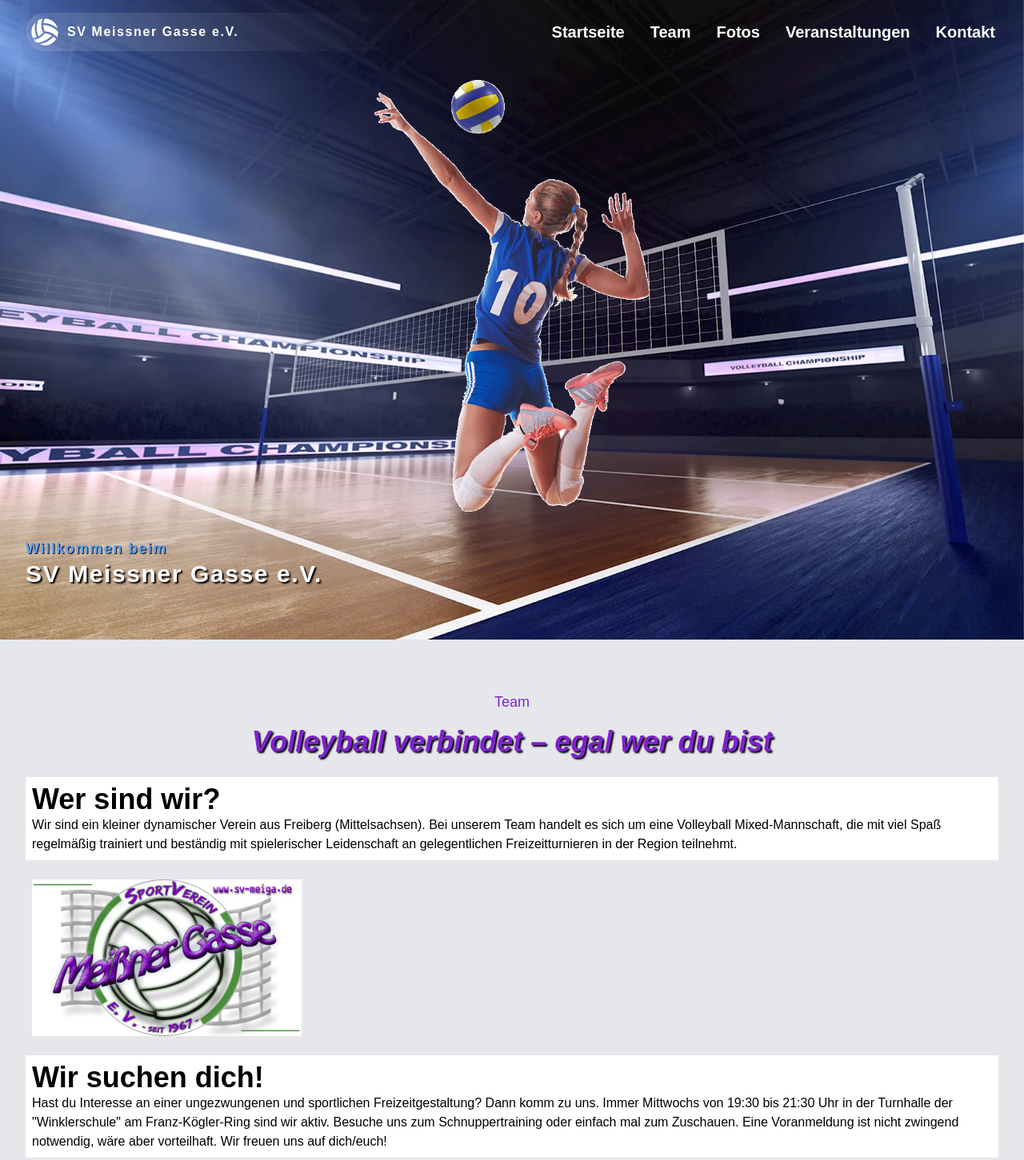
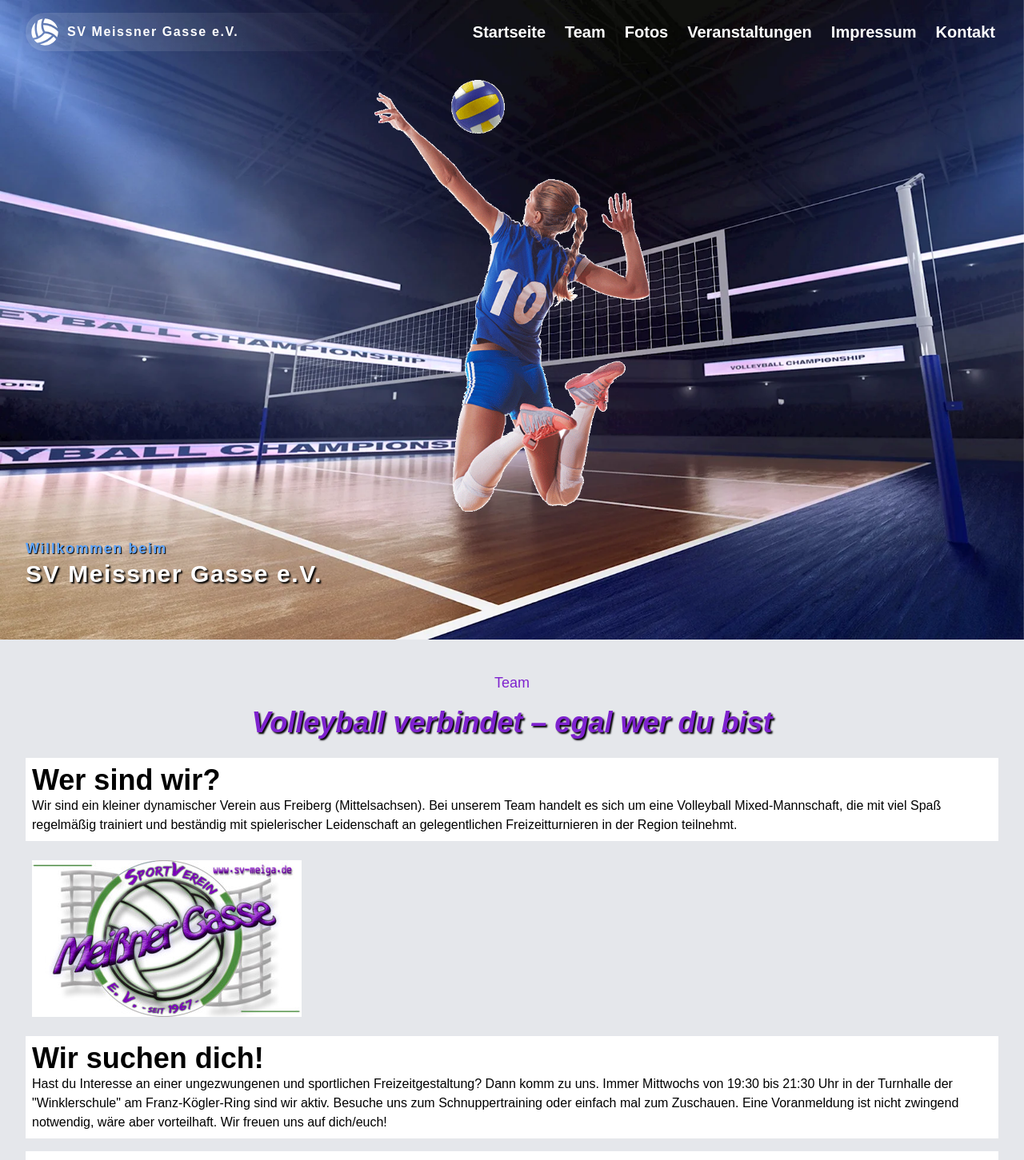
Before and after one commit to SergeySergienko/meiga, a React (Vite) app: page / in a window 1280 px wide. Shown: the top 1451 px of the page at 80% size. Built offline with nearby package versions, Linux system fonts and the light colour scheme.

Commit message:
Add Impressum component

```diff
--- a/src/App.jsx
+++ b/src/App.jsx
@@ -1,7 +1,6 @@
 import React from 'react';
 import {
   Fotos,
-  Impressum,
   Main,
   Team,
   Kontakt,
--- a/src/components/Impressum.tsx
+++ b/src/components/Impressum.tsx
@@ -2,12 +2,10 @@ import React from 'react';
 
 export const Impressum = () => {
   return (
-    <div id='impressum' className='external-container p-6 sm:py-12 lg:py-20'>
-      <div className='flex justify-center p-4 bg-purple-200'>
-        <h2 className='text-4xl text-center text-purple-600 font-bold [text-shadow:2px_2px_3px_var(--tw-shadow-color)] shadow-purple-900'>
-          Impressum
-        </h2>
-      </div>
+    <div className='external-container pb-8'>
+      <p className='mb-8 text-center text-xl sm:text-2xl font-bold'>
+        Impressum
+      </p>
       <div>
         <p className='mb-4'>
           Vertreten durch den Vorstand: Herr Frank Kehling
@@ -18,7 +16,7 @@ export const Impressum = () => {
           verpflichtet und nehmen auch nicht freiwillig teil.
         </p>
       </div>
-      <h3 className='text-xl font-bold my-6'>Haftungsausschluss</h3>
+      <h3 className='text-lg font-bold my-6'>Haftungsausschluss</h3>
       <p className='font-bold'>Haftung für Inhalte</p>
       <p className='mb-4'>
         Die Inhalte unserer Seiten wurden mit größter Sorgfalt erstellt. Für die
--- /dev/null
+++ b/src/components/ImpressumPopup.jsx
@@ -0,0 +1,33 @@
+import { useEffect } from 'react';
+import { BackIcon } from './icons';
+import { Impressum } from './Impressum';
+
+export const ImpressumPopup = ({ onClose }) => {
+  useEffect(() => {
+    document.body.classList.add('overflow-hidden');
+
+    return () => {
+      document.body.classList.remove('overflow-hidden');
+    };
+  }, []);
+
+  return (
+    <div className='fixed inset-0 z-30'>
+      <div className='flex flex-col justify-between h-screen p-8 overflow-y-auto bg-white text-main-dark'>
+        <button
+          className='place-self-start hover:text-main-dark/70'
+          onClick={onClose}
+        >
+          <BackIcon />
+        </button>
+        <Impressum />
+        <button
+          className='place-self-end bg-purple-700 hover:bg-purple-500 text-white py-2 px-4 rounded'
+          onClick={onClose}
+        >
+          Zurück zur Startseite
+        </button>
+      </div>
+    </div>
+  );
+};
--- a/src/components/NavMenu.jsx
+++ b/src/components/NavMenu.jsx
@@ -1,14 +1,29 @@
-import { useEffect } from 'react';
+import { useEffect, useState } from 'react';
+import { ImpressumPopup } from './ImpressumPopup';
 
 export const links = [
   { path: '#home', label: 'Startseite' },
   { path: '#team', label: 'Team' },
   { path: '#fotos', label: 'Fotos' },
   { path: '#events', label: 'Veranstaltungen' },
+  { path: 'impressum', label: 'Impressum' },
   { path: '#contacts', label: 'Kontakt' },
 ];
 
 export const NavMenu = ({ classList, onClose }) => {
+  const [isPopUpOpen, setIsPopUpOpen] = useState(false);
+
+  const openImpressumPopup = () => {
+    setIsPopUpOpen(true);
+  };
+
+  const closeImpressumPopup = () => {
+    setIsPopUpOpen(false);
+    if (onClose) {
+      onClose();
+    }
+  };
+
   useEffect(() => {
     const handleNavClick = (event) => {
       event.preventDefault();
@@ -38,8 +53,23 @@ export const NavMenu = ({ classList, onClose }) => {
   }, []);
 
   return (
+    <>
       <ul className={classList}>
-      {links.map((link) => (
+        {links.map((link) => {
+          if (link.label === 'Impressum') {
+            return (
+              <li key={link.path}>
+                <span
+                  onClick={openImpressumPopup}
+                  className='transition cursor-pointer font-bold text-xl text-white hover:text-purple-300'
+                >
+                  {link.label}
+                </span>
+              </li>
+            );
+          }
+
+          return (
             <li key={link.path}>
               <a
                 href={link.path}
@@ -49,7 +79,10 @@ export const NavMenu = ({ classList, onClose }) => {
                 {link.label}
               </a>
             </li>
-      ))}
+          );
+        })}
       </ul>
+      {isPopUpOpen && <ImpressumPopup onClose={closeImpressumPopup} />}
+    </>
   );
 };
--- a/src/components/Navbar.jsx
+++ b/src/components/Navbar.jsx
@@ -39,7 +39,7 @@ export const Navbar = () => {
                 SV Meissner Gasse e.V.
               </span>
             </a>
-            <NavMenu classList='hidden lg:flex gap-8' />
+            <NavMenu classList='hidden lg:flex gap-6' />
           </div>
           <div className='flex items-center h-12 py-1 lg:hidden'>
             <button
--- a/src/components/Team.jsx
+++ b/src/components/Team.jsx
@@ -2,12 +2,9 @@ import vereinslogo from '../assets/images/vereinslogo.jpg';
 
 export const Team = () => {
   return (
-    <div
-      id='team'
-      className='external-container p-4 sm:py-10 lg:py-16 bg-gray-200'
-    >
+    <div id='team' className='external-container p-4 sm:py-10 bg-gray-200'>
       <h2 className='mb-4 text-center font-accent text-lg'>
-        <p class='text-purple-700'>Team</p>
+        <p className='text-purple-700'>Team</p>
       </h2>
 
       <p className='mb-6 text-center text-3xl sm:text-4xl font-bold italic text-purple-700 [text-shadow:2px_2px_2px_var(--tw-shadow-color)] shadow-black'>
--- a/src/components/events/PastEvents.jsx
+++ b/src/components/events/PastEvents.jsx
@@ -33,12 +33,9 @@ const events = [
 
 export const PastEvents = () => {
   return (
-    <div
-      id='events'
-      className='external-container py-4 sm:py-10 lg:py-16 bg-gray-200'
-    >
+    <div id='events' className='external-container py-4 sm:py-10 bg-gray-200'>
       <h2 className='mb-4 text-center font-accent text-lg'>
-        <p class='text-purple-700'>Galerie</p>
+        <p className='text-purple-700'>Galerie</p>
         <p className='sm:text-2xl font-bold'>
           Unsere vergangenen Veranstaltungen
         </p>
--- /dev/null
+++ b/src/components/icons/BackIcon.jsx
@@ -0,0 +1,13 @@
+export const BackIcon = ({ size = '1.5em' }) => (
+  <svg
+    stroke='currentColor'
+    fill='currentColor'
+    strokeWidth='0'
+    viewBox='0 0 448 512'
+    height={size}
+    width={size}
+    xmlns='http://www.w3.org/2000/svg'
+  >
+    <path d='M257.5 445.1l-22.2 22.2c-9.4 9.4-24.6 9.4-33.9 0L7 273c-9.4-9.4-9.4-24.6 0-33.9L201.4 44.7c9.4-9.4 24.6-9.4 33.9 0l22.2 22.2c9.5 9.5 9.3 25-.4 34.3L136.6 216H424c13.3 0 24 10.7 24 24v32c0 13.3-10.7 24-24 24H136.6l120.5 114.8c9.8 9.3 10 24.8.4 34.3z'></path>{' '}
+  </svg>
+);
--- a/src/components/icons/index.js
+++ b/src/components/icons/index.js
@@ -1,3 +1,4 @@
+export * from './BackIcon';
 export * from './CrossIcon';
 export * from './BurgerIcon';
 export * from './CalendarIcon';
```
Lines whose indentation alone changed are shown as unchanged.
